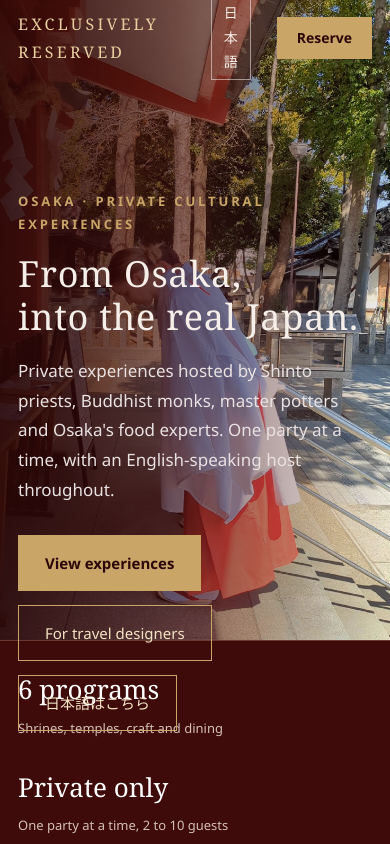
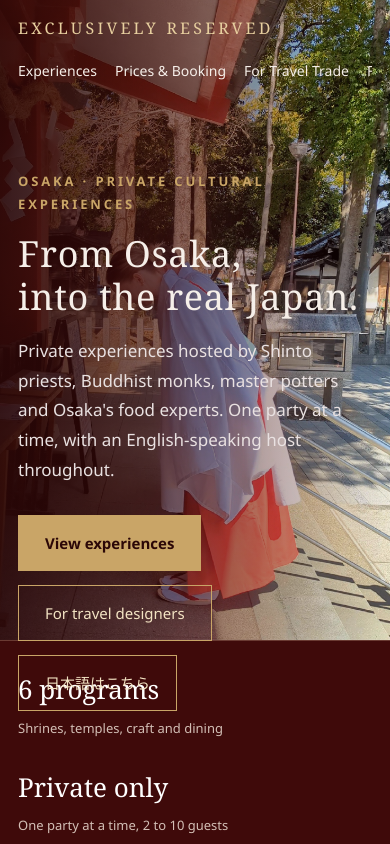
Before and after one commit to shigerukakizaki-alt/er-preview, a plain HTML site: page index.html in a window 390 px wide. Shown: the top 844 px of the page. Drawn offline with Linux system fonts and the light colour scheme.

Commit message:
Show the menu on phones
Co-Authored-By: Claude Fable 5.2 <noreply@anthropic.com>

```diff
--- a/assets/site.css
+++ b/assets/site.css
@@ -146,7 +146,10 @@ footer b{color:#fff;display:block;margin-bottom:8px;font-weight:400;font-family:
   .grid,.grid.three,.four,.two,.banners,.banners.three,.proof .wrap,.ig,footer .wrap,.split,.hi{grid-template-columns:1fr}
   aside{position:static}
   .hero h1{font-size:36px}.wrap{padding-left:max(18px,env(safe-area-inset-left,0px));padding-right:max(18px,env(safe-area-inset-right,0px))}.exphero .wrap{padding-top:120px}.price{display:block;overflow-x:auto}.pagehead h1,.exphero h1{font-size:30px}
-  nav a:not(.book):not(.lang){display:none}
+  header .wrap{flex-wrap:wrap;height:auto;padding-top:14px;padding-bottom:10px;row-gap:10px}
+  nav{width:100%;overflow-x:auto;gap:18px;white-space:nowrap;padding-bottom:4px;-webkit-overflow-scrolling:touch}
+  nav .book{padding:7px 14px}
+  .hero .wrap{padding-top:170px}
   .price{font-size:13.5px}.price th,.price td{padding:10px 8px}
   section{padding:56px 0}
 }
```
